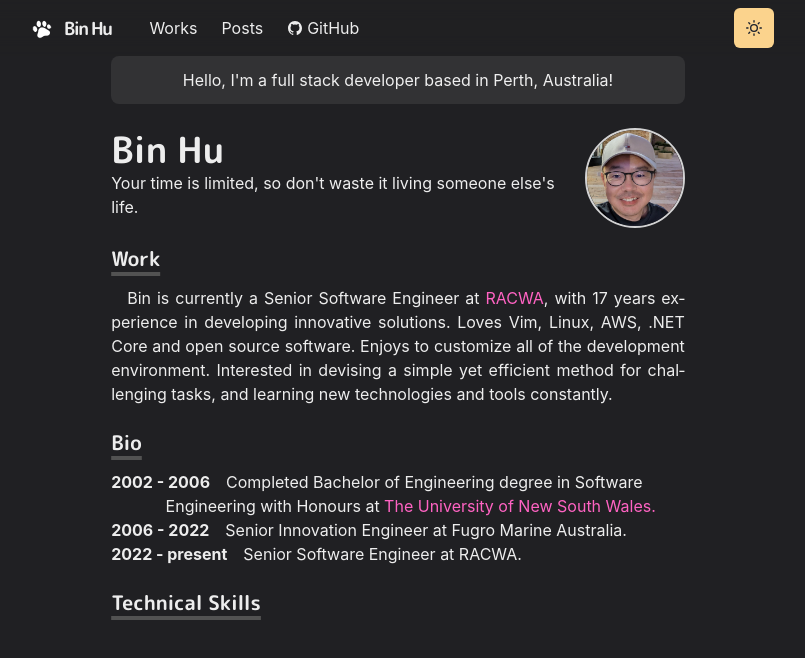
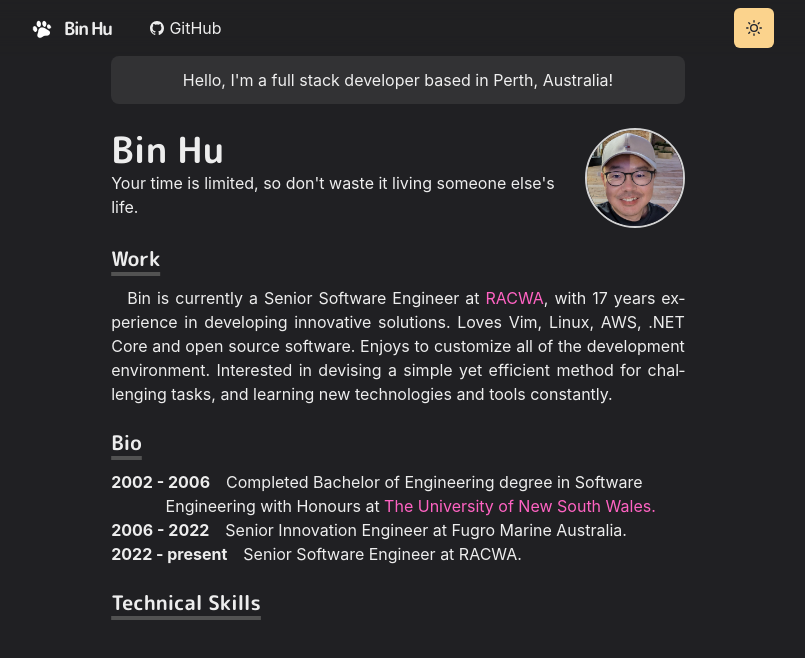
Before and after one commit to elithrade/elithrade-homepage, a Next.js app: page / in a window 1280 px wide. Shown: the top 658 px of the page, without its empty margins (242-1047 px from the left). Built offline with nearby package versions, Linux system fonts and the light colour scheme.

Commit message:
feat/ remove not relevant links

```diff
--- a/components/navbar.js
+++ b/components/navbar.js
@@ -70,12 +70,6 @@
           flexGrow={1}
           mt={{ base: 4, nmd: 0 }}
         >
-          <LinkItem href="/works" path={path}>
-            Works
-          </LinkItem>
-          <LinkItem href="/posts" path={path}>
-            Posts
-          </LinkItem>
           <LinkItem
             href="https://github.com/elithrade"
             display="inline-flex"
@@ -102,12 +96,6 @@
                 <MenuItem as={Link} href="/">
                   About
                 </MenuItem>
-                <MenuItem as={Link} href="/works">
-                  Works
-                </MenuItem>
-                <MenuItem as={Link} href="/posts">
-                  Posts
-                </MenuItem>
                 <MenuItem as={Link} href="https://github.com/elithrade">
                   GitHub
                 </MenuItem>
```
